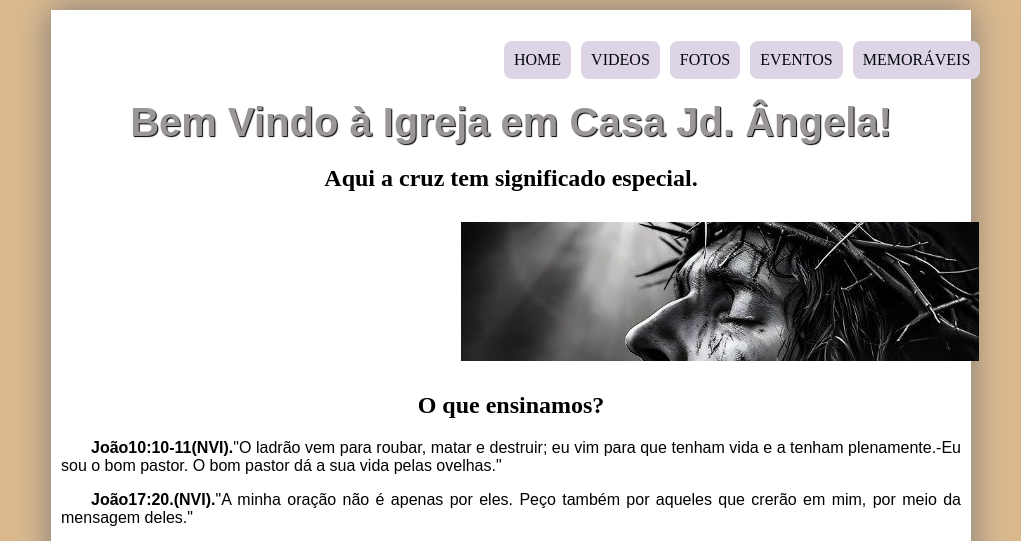
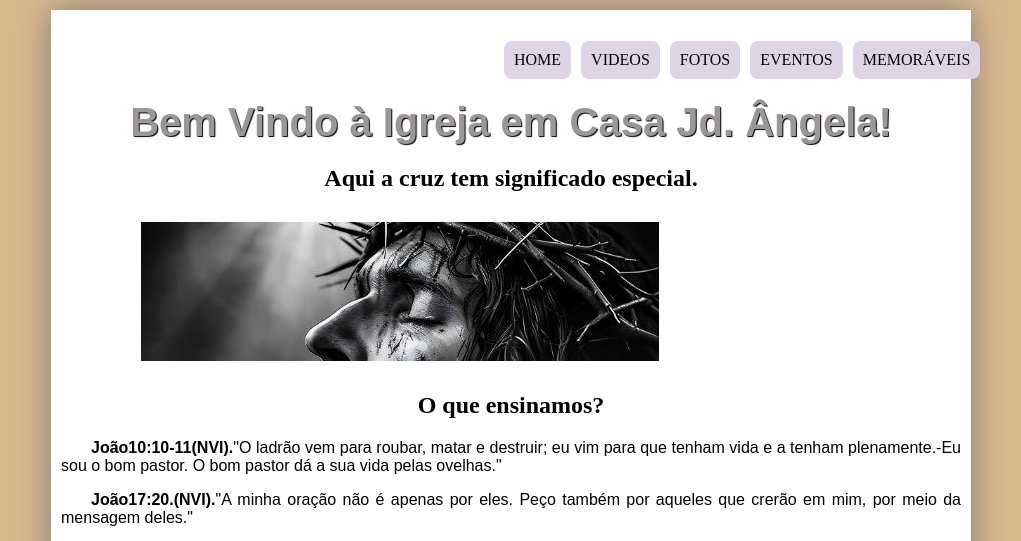
Before and after one commit to GuglielmoTargino/RIC_JD_ANGELA, a PHP site: page / in a window 1280 px wide; the page is wider, and only the part inside the window is pictured. Shown: the top 541 px of that part, without its empty margins (129-1150 px from the left). Run offline with PHP 8.4, Linux system fonts and the light colour scheme.

Commit message:
ini_arq_js
Criação do arquivo js.

```diff
--- a/css/stilo1.css
+++ b/css/stilo1.css
@@ -45,7 +45,7 @@ div#imagem-cristo{
 
 header#cabecalho img#banner{
     position:relative;
-    right: -400px;
+    right: -80px;
     top: 10px;
 
  }
@@ -59,7 +59,7 @@ header#cabecalho h1{
     margin-bottom: 0px;
 }
 
- /*FORMATAÇÃO DO MENU */
+ /*FORMATAÇÃO DO bloco MENU */
 nav#menu{
     display: block;
 }
--- /dev/null
+++ b/js/mudaoculos.js
@@ -0,0 +1,4 @@
+function mudaOculos (oculos){
+    document.getElementById("icone").src=oculos;
+
+}
```
